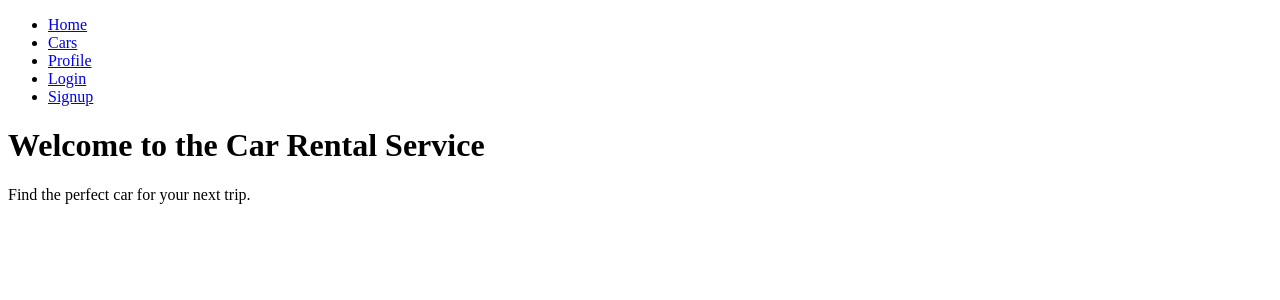
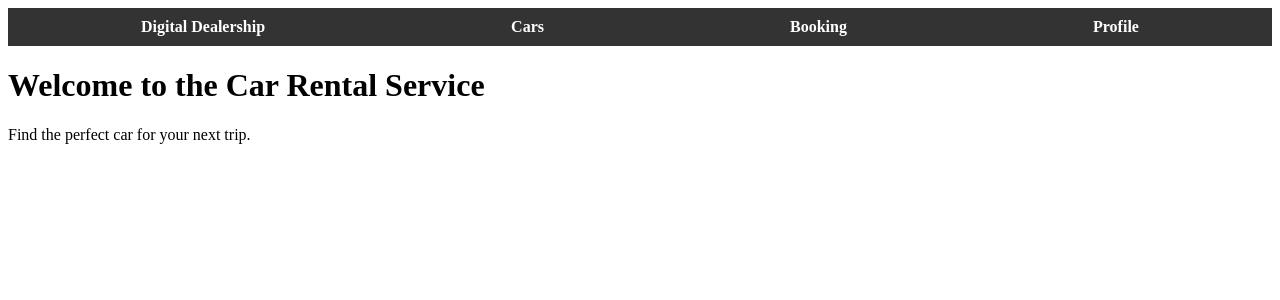
Before and after one commit to SummerCHardison/digital-dealership, a React (Vite) app in the folder client/: page / in a window 1280 px wide. Shown: the top 300 px of the page. Built offline with nearby package versions, Linux system fonts and the light colour scheme.

Commit message:
added css to the navbar

```diff
--- a/client/src/components/Navigation/Navigation.css
+++ b/client/src/components/Navigation/Navigation.css
@@ -0,0 +1,28 @@
+/* This is just starting code and is made to be changed */
+.navigation {
+    background-color: #333;
+    padding: 10px;
+  }
+
+  .navigation ul {
+    list-style-type: none;
+    margin: 0;
+    padding: 0;
+    display: flex;
+    justify-content: space-around;
+  }
+
+  .navigation li {
+    display: inline;
+  }
+
+  .navigation a {
+    color: white;
+    text-decoration: none;
+    padding: 10px 20px;
+    font-weight: bold;
+  }
+
+  .navigation a:hover {
+    background-color: #555;
+  }
--- a/client/src/components/Navigation/Navigation.jsx
+++ b/client/src/components/Navigation/Navigation.jsx
@@ -1,16 +1,24 @@
 // This is just starting code and is made to be changed
 import React from 'react';
+import { Link } from 'react-router-dom';
 import './Navigation.css';
 
 const Navigation = () => {
   return (
     <nav className="navigation">
       <ul>
-        <li><a href="/">Home</a></li>
-        <li><a href="/cars">Cars</a></li>
-        <li><a href="/profile">Profile</a></li>
-        <li><a href="/login">Login</a></li>
-        <li><a href="/signup">Signup</a></li>
+        <li>
+          <Link to="/">Digital Dealership</Link>
+        </li>
+        <li>
+          <Link to="/car">Cars</Link>
+        </li>
+        <li>
+          <Link to="/booking">Booking</Link>
+        </li>
+        <li>
+          <Link to="/profile">Profile</Link>
+        </li>
       </ul>
     </nav>
   );
--- a/client/src/main.jsx
+++ b/client/src/main.jsx
@@ -9,8 +9,6 @@ import CarPage from './pages/CarPage/CarPage';
 import HomePage from './pages/HomePage/HomePage';
 import ProfilePage from './pages/ProfilePage/ProfilePage';
 import ErrorPage from './pages/ErrorPage/ErrorPage.jsx';
-import Navigation from './components/Navigation/Navigation';
-import Footer from './components/Footer/Footer';
 
 const router = createBrowserRouter([
   {
```
